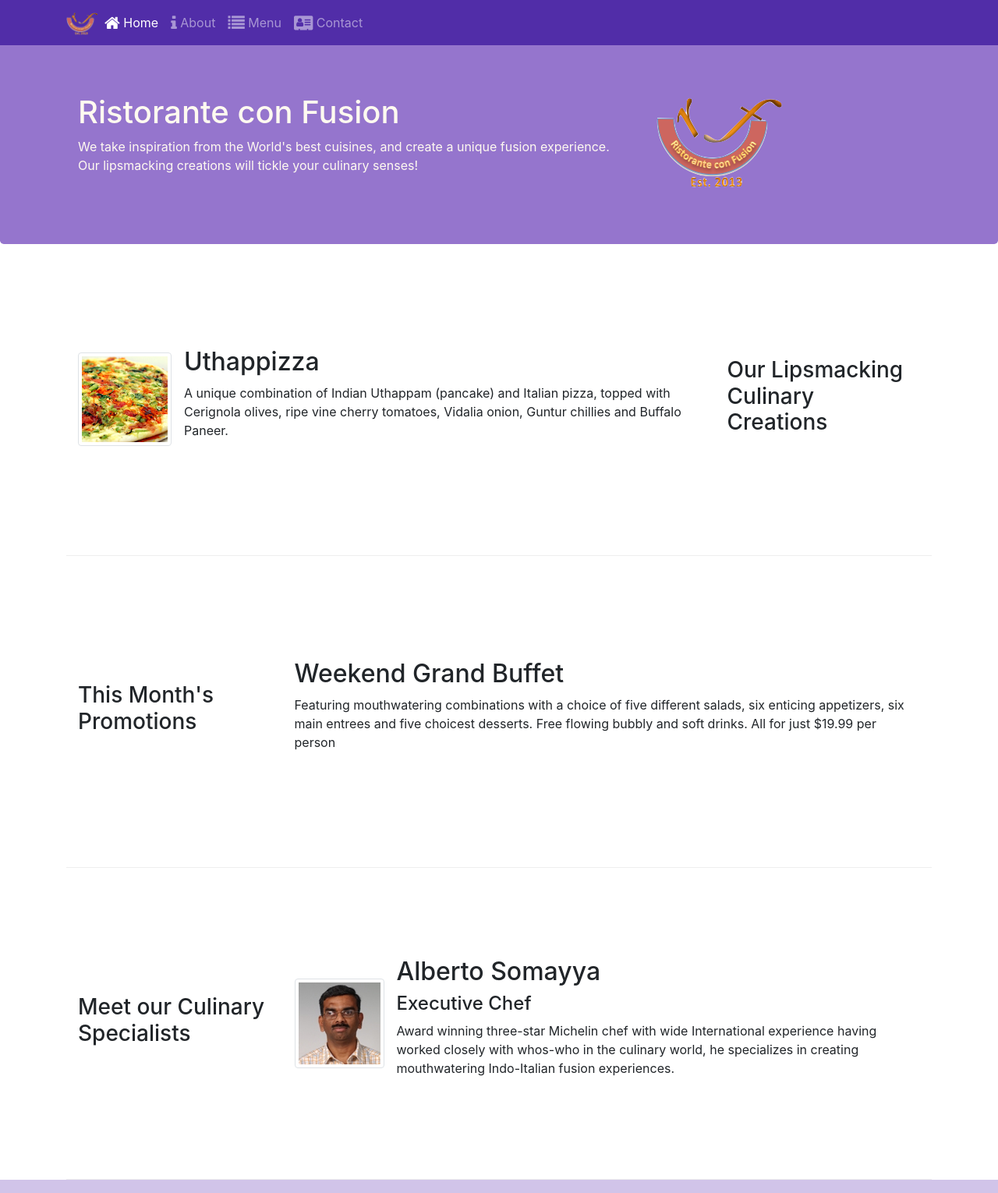
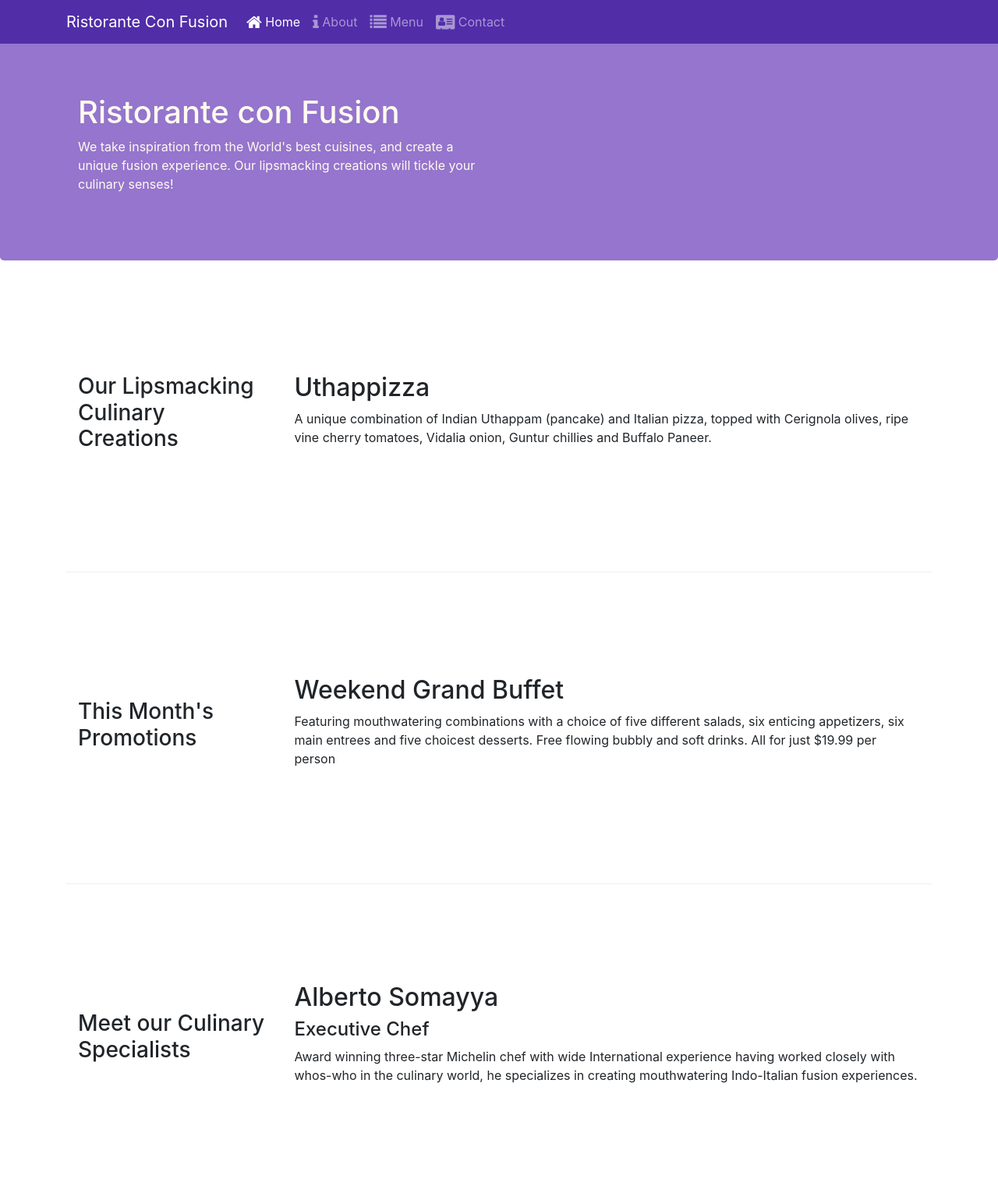
Before and after one commit to ishankjain/Bootstrap4, a website: page index.html in a window 1280 px wide. Shown: the top 1530 px of the page at 78% size. Drawn offline with nearby package versions, Linux system fonts and the light colour scheme.

Commit message:
Revert "tables and cards"
This reverts commit 080abb9a91d6e9138825d4f3dec0cccb6ee93ef5.

```diff
--- a/index.html
+++ b/index.html
@@ -21,7 +21,7 @@
             <button class="navbar-toggler" type="button" data-toggle="collapse" data-target="#Navbar">
                 <span class="navbar-toggler-icon"></span>
             </button>
-            <a class="navbar-brand mr-auto" href="#"><img src="img/logo.png" height="30" width="41"></a>
+            <a class="navbar-brand" href="#">Ristorante Con Fusion</a>
             <div class="collapse navbar-collapse" id="Navbar">
                 <ul class="navbar-nav mr-auto">
                     <li class="nav-item active"><a class="nav-link" href="#"><span class="fa fa-home fa-lg"></span> Home</a></li>
@@ -36,13 +36,12 @@
     <header class="jumbotron">
         <div class="container">
             <div class="row row-header">
-                <div class="col-12 col-sm-8">
+                <div class="col-12 col-sm-6">
                     <h1>Ristorante con Fusion</h1>
                     <p>We take inspiration from the World's best cuisines, and create a unique fusion experience.
                         Our lipsmacking creations will tickle your culinary senses!</p>
                 </div>
-                <div class="col-12 col-sm align-self-center">
-                    <img src="img/logo.png" class="img-fluid">
+                <div class="col-12 col-sm">
                 </div>
             </div>
         </div>
@@ -53,17 +52,10 @@
             <div class="col-12 col-sm-4 col-md-3">
                 <h3>Our Lipsmacking Culinary Creations</h3>
             </div>
-            <div class="col col-sm order-sm-first col-md">
-                <div class="media">
-                    <img class="d-flex mr-3 img-thumbnail align-self-center" src="img/uthappizza.png" alt="Uthappizza">
-                    <div class="media-body">
-                        <h2 class="mt-0">Uthappizza</h2>
-                        <p class="d-none d-sm-block">A unique combination of Indian Uthappam (pancake) and
-                            Italian pizza, topped with Cerignola olives, ripe vine
-                            cherry tomatoes, Vidalia onion, Guntur chillies and
-                            Buffalo Paneer.</p>
-                    </div>
-                </div>
+            <div class="col col-sm col-md">
+                <h2>Uthappizza</h2>
+                <p>A unique combination of Indian Uthappam (pancake) and Italian pizza, topped with Cerignola olives,
+                    ripe vine cherry tomatoes, Vidalia onion, Guntur chillies and Buffalo Paneer.</p>
             </div>
         </div>
 
@@ -84,18 +76,10 @@
                 <h3>Meet our Culinary Specialists</h3>
             </div>
             <div class="col col-sm col-md">
-            <div class="media">
-                <img class="d-flex mr-3 img-thumbnail align-self-center" src="img/alberto.png" alt="Alberto Somayya">
-                <div class="media-body">
-                    <h2 class="mt-0">Alberto Somayya</h2>
-                    <h4>Executive Chef</h4>
-                    <p class="d-none d-sm-block">Award winning three-star Michelin chef with wide
-                        International experience having worked closely with
-                        whos-who in the culinary world, he specializes in
-                        creating mouthwatering Indo-Italian fusion experiences.
-                    </p>
-                </div>
-            </div>
+                <h2>Alberto Somayya</h2>
+                <h4>Executive Chef</h4>
+                <p>Award winning three-star Michelin chef with wide International experience having worked closely with whos-who
+                    in the culinary world, he specializes in creating mouthwatering Indo-Italian fusion experiences. </p>
             </div>
         </div>
     </div>
```
Also changed, not shown: aboutus.html (+3 -4 lines), contactus.html (+3 -4 lines), img/alberto.png (deleted), img/buffet.png (deleted), img/logo.png (deleted), img/uthappizza.png (deleted), 1 other file.
